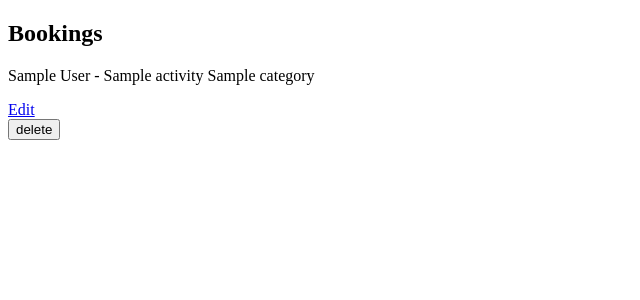
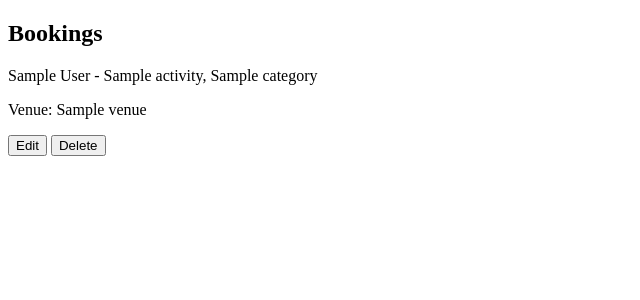
Before and after one commit to evelyn-sz/Python_Flask_Gym_Booking_System, a Flask app: page /bookings in a window 1280 px wide. Shown: the part 88-388 px from the top of the page, without its empty margins (0-640 px from the left). Run offline with Flask 2, Linux system fonts and the light colour scheme; a database or web service that is not in the repository returns one stand-in record (values such as "Sample title"); some libraries are stand-ins or nearby versions; some web fonts are replaced.

Commit message:
Added venue attribute to class Activity, and corrected all files for it

```diff
--- a/console.py
+++ b/console.py
@@ -20,9 +20,9 @@ member_repository.save(ciri)
 member_repository.save(yennefer)
 member_repository.save(tris)
 
-emotions = Activity("Emotions Yoga", "hollistic", False)
-sword = Activity("Sword Fighting", "essentials", False)
-spells = Activity("Spells", "magic", False)
+emotions = Activity("Emotions Yoga", "Djinn's Bottle", "hollistic", False)
+sword = Activity("Sword Fighting", "Kaer Morhen", "essentials", False)
+spells = Activity("Spells", "Aretuza", "magic", False)
 
 activity_repository.save(emotions)
 activity_repository.save(sword)
--- a/db/booking_manager.sql
+++ b/db/booking_manager.sql
@@ -11,6 +11,7 @@ CREATE TABLE members (
 CREATE TABLE activities (
     id SERIAL PRIMARY KEY,
     name VARCHAR(255),
+    venue VARCHAR(255),
     category VARCHAR(255),
     finished BOOLEAN
 );
--- a/models/activity.py
+++ b/models/activity.py
@@ -1,7 +1,8 @@
 class Activity:
 
-    def __init__(self, name, category, finished = False, id = None):
+    def __init__(self, name, venue, category, finished = False, id = None):
         self.name = name
+        self.venue = venue
         self.category = category
         self.finished = finished
         self.id = id
--- a/repositories/activity_repository.py
+++ b/repositories/activity_repository.py
@@ -3,8 +3,8 @@ from models.activity import Activity
 from models.member import Member
 
 def save(activity):
-    sql = "INSERT INTO activities (name, category, finished) VALUES (%s, %s, %s) RETURNING id"
-    values = [activity.name, activity.category, activity.finished]
+    sql = "INSERT INTO activities (name, venue, category, finished) VALUES (%s, %s, %s, %s) RETURNING id"
+    values = [activity.name, activity.venue, activity.category, activity.finished]
     results = run_sql(sql, values)
     id = results[0]['id']
     activity.id = id
@@ -17,7 +17,7 @@ def select_all():
     results = run_sql(sql)
 
     for row in results:
-        activity = Activity(row['name'], row['category'], row['finished'], row['id'])
+        activity = Activity(row['name'], row['venue'], row['category'], row['finished'], row['id'])
         activities.append(activity)
     return activities
 
@@ -28,7 +28,7 @@ def select(id):
     result = run_sql(sql, values)[0]
 
     if result is not None:
-        activity = Activity(result['name'], result['category'], result['finished'], result['id'])
+        activity = Activity(result['name'], result['venue'], result['category'], result['finished'], result['id'])
     return activity
 
 def delete_all():
--- a/repositories/booking_repository.py
+++ b/repositories/booking_repository.py
@@ -58,5 +58,5 @@ def activity(booking):
     sql = "SELECT * FROM bookings WHERE id = %s"
     values = [booking.activity.id]
     results = run_sql(sql, values)[0]
-    activity = Activity(results['name'], results['category'], results['finished'], results['id'])
+    activity = Activity(results['name'], results['venue'], results['category'], results['finished'], results['id'])
     return activity
--- a/repositories/member_repository.py
+++ b/repositories/member_repository.py
@@ -42,6 +42,6 @@ def activities(member):
     results = run_sql(sql, values)
 
     for row in results:
-        activity = Activity(row['name'], row['category'], row['finished'], row['id'])
+        activity = Activity(row['name'], row['venue'], row['category'], row['finished'], row['id'])
         activities.append(activity)
     return activities
--- a/templates/activities/index.html
+++ b/templates/activities/index.html
@@ -8,12 +8,16 @@
         <th>Name</th>
         <th></th>
         <th>Category</th>
+        <th></th>
+        <th>Venue</th>
     </tr>
     {% for activity in activities %}
     <tr>
         <td><a href="/activities/{{ activity.id }}"> {{ activity.name }} </a></td>
         <td>|</td>
         <td>{{ activity.category }}</td>
+        <td>|</td>
+        <td>{{ activity.venue }}</td>
     </tr>
     {% endfor %}
 </table>
--- a/templates/activities/show.html
+++ b/templates/activities/show.html
@@ -4,11 +4,12 @@
 <h1>  {{ activity.name }} </h1>
 
 <p>Category: {{ activity.category }}</p>
+<p>Venue: {{ activity.venue }}</p>
 
 <h3>Members signed up for this activity:</h3>
 <ul>
     {% for member in members %}
-    <li> {{ member.name }}</li>
+    <li> {{ member.full_name() }}</li>
     {% endfor %}
 </ul>
 
--- a/templates/bookings/index.html
+++ b/templates/bookings/index.html
@@ -5,10 +5,12 @@
 
 {% for booking in bookings %}
     <section>
-        <p>{{ booking.member.full_name() }} - {{ booking.activity.name }} {{ booking.activity.category }}</p>
-        <a href="/bookings/{{ booking.id }}/edit">Edit</a>
+        <p>{{ booking.member.full_name() }} - {{ booking.activity.name }},  {{ booking.activity.category }}</p>
+        <p>Venue: {{ booking.activity.venue }}</p>
+        <form action="/bookings/{{ booking.id }}/edit" method="POST">
+            <input type="submit" value="Edit"/>
         <form action="/bookings/{{ booking.id }}/delete" method="POST">
-            <input class="btn btn--danger" type="submit" value="delete"/>
+            <input class="btn btn--danger" type="submit" value="Delete"/>
         </form>
     </section>
 {% endfor %}
--- a/templates/bookings/show.html
+++ b/templates/bookings/show.html
@@ -1,4 +1,4 @@
-{% extends 'base.html' %}
+<!-- {% extends 'base.html' %}
 
 {% block content %}
 <h1> All Bookings </h1>
@@ -8,4 +8,4 @@
     <li> {{booking.member.full_name() }} - {{ booking.activity.name }}</li>
     {% endfor %}
 </ul>
-{% endblock %}
+{% endblock %} -->
--- a/templates/index.html
+++ b/templates/index.html
@@ -2,6 +2,6 @@
 {% block content %}
 
 <h1> Gym Bookings</h1>
-<p> Member, activities and booking management system</p>
+<p> Member, activity and booking management system</p>
 
 {% endblock %}
```
